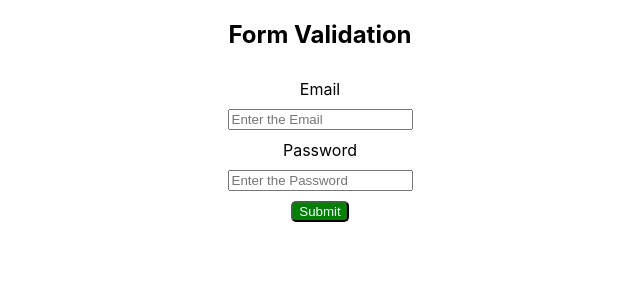
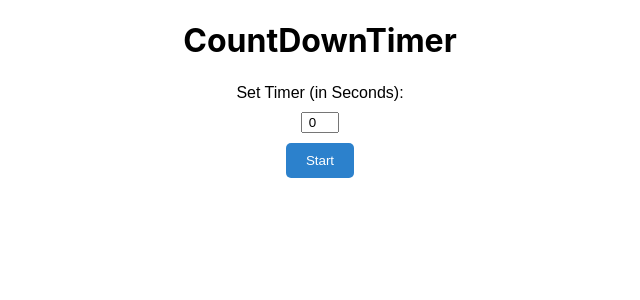
Before and after one commit to KartikThakre/reactbasichallenges, a React (Create React App) app: page / in a window 1280 px wide. Shown: the top 300 px of the page, without its empty margins (320-960 px from the left). Built offline with nearby package versions, Linux system fonts and the light colour scheme.

Commit message:
add new challenges for react basics

```diff
--- a/src/App.js
+++ b/src/App.js
@@ -3,12 +3,16 @@ import "./App.css";
 import ToggleButton from "./components/ToggleButton/ToggleButton";
 import DynamicList from "./components/DynamicList/DynamicList";
 import FormValidation from "./components/FormValidation/FormValidation";
+import CountDown from "./components/CountDown/CountDown";
+//import ConditionalUI from "./components/ConditionalUI/ConditionalUI";
 function App() {
   return (
     <div className="App">
       {/* <ToggleButton /> */}
       {/* <DynamicList /> */}
-      <FormValidation />
+      {/* <FormValidation /> */}
+      {/* <ConditionalUI /> */}
+      <CountDown />
     </div>
   );
 }
--- /dev/null
+++ b/src/components/ConditionalUI/ConditionalUI.css
@@ -0,0 +1,17 @@
+.conditionalUI{
+    display: flex;
+    flex-direction: column;
+    justify-content: center;
+    align-items: center;
+    margin-top: 20px;
+}
+
+.button{
+    padding: 10px 20px;
+    font-size: 16px;
+    cursor: pointer;
+    background-color: #4caf50;
+    color: white;
+    border: none;
+    border-radius: 4px;
+}
--- /dev/null
+++ b/src/components/ConditionalUI/ConditionalUI.jsx
@@ -0,0 +1,41 @@
+import React, { useState, useEffect } from 'react'
+import "./ConditionalUI.css";
+
+const ConditionalUI = () => {
+    const [status, setStatus] = React.useState('idle');
+
+    useEffect(() => {
+      if (status !== 'loading') return; // Only run when loading
+
+      const timer = setTimeout(() => {
+        const isSuccess = Math.random() > 0.5;
+        console.log(isSuccess);
+        setStatus(isSuccess ? 'success' : 'error');
+      }, 1000);
+
+      return () => clearTimeout(timer); // Cleanup
+    }, [status]);
+
+    const onSubmitHandler = () => {
+      setStatus('loading');
+    }
+
+    return (
+      <div className="conditionalUI">
+        {status === 'idle' ? (
+          <button className="button" onClick={onSubmitHandler}>Submit</button>
+        ) : status === 'loading' ? (
+          <p className='loading'>Loading...</p>
+        ) : status === 'success' ? (
+          <p className='success'>Form submitted successfully!</p>
+        ) : (
+          <div>
+            <p className='error'>Something went wrong!</p>
+            <button className="button" onClick={onSubmitHandler}>Retry</button>
+          </div>
+        )}
+      </div>
+    )
+}
+
+export default ConditionalUI
--- /dev/null
+++ b/src/components/CountDown/CountDown.css
@@ -0,0 +1,28 @@
+.timer-inputs{
+    display: inline-flex;
+    flex-direction: column;
+    align-items: center;
+    justify-content: center;
+    gap: 10px;
+    padding: auto;
+    width: 200px;
+}
+
+.timer-input{
+    width: 30px;
+    text-align: center;
+}
+
+.timer-button{
+    padding: 10px 20px;
+    background-color: #2c81cc;
+    color: white;
+    border: none;
+    border-radius: 5px;
+    cursor: pointer;
+}
+
+.timer-inputs label{
+    font-family: Arial, sans-serif;
+    font-size: 16px;
+}
--- /dev/null
+++ b/src/components/CountDown/CountDown.jsx
@@ -0,0 +1,78 @@
+import React, { useEffect, useState } from "react";
+import "./CountDown.css";
+
+const CountDown = () => {
+  //const [start, setStart] = React.useState(false);
+  const [isRunning, setIsRunning] = React.useState(false);
+  const [seconds, setSeconds] = React.useState(0);
+
+  useEffect(() => {
+    if (!isRunning) return;
+
+    const timer = setInterval(() => {
+      if (seconds > 0) {
+        setSeconds((prev) => prev - 1);
+      } else {
+        clearInterval(timer);
+        setIsRunning(false);
+        //setStart(false);
+        alert("The Timer has been Completed. Please Reset to Start Again.");
+      }
+    }, 1000);
+
+    return () => clearInterval(timer);
+  }, [isRunning, seconds]);
+
+  const handleStart = () => {
+    if (seconds > 0) {
+      setIsRunning(true);
+      //setStart(true);
+    }
+  };
+
+  const handlePause = () => {
+    setIsRunning(false);
+  };
+
+  const handleReset = () => {
+    setIsRunning(false);
+    setSeconds(0);
+    //setStart(false);
+  };
+
+  return (
+    <div>
+      <h1>CountDownTimer</h1>
+      <div className="timer-inputs">
+        <label>Set Timer (in Seconds): </label>
+        <input
+          type="number"
+          placeholder="SS"
+          min={0}
+          className="timer-input"
+          value={seconds}
+          //? here Number is used to convert string to number as input value is always string
+          onChange={(e) => setSeconds(Number(e.target.value))}
+        />
+        {!isRunning ? (
+          <button className="timer-button" onClick={handleStart}>
+            Start
+          </button>
+        ) : (
+          <>
+            <button
+              className="timer-button"
+              onClick={handlePause}>
+              Pause
+            </button>
+            <button className="timer-button" onClick={handleReset}>
+              Reset
+            </button>
+          </>
+        )}
+      </div>
+    </div>
+  );
+};
+
+export default CountDown;
```
